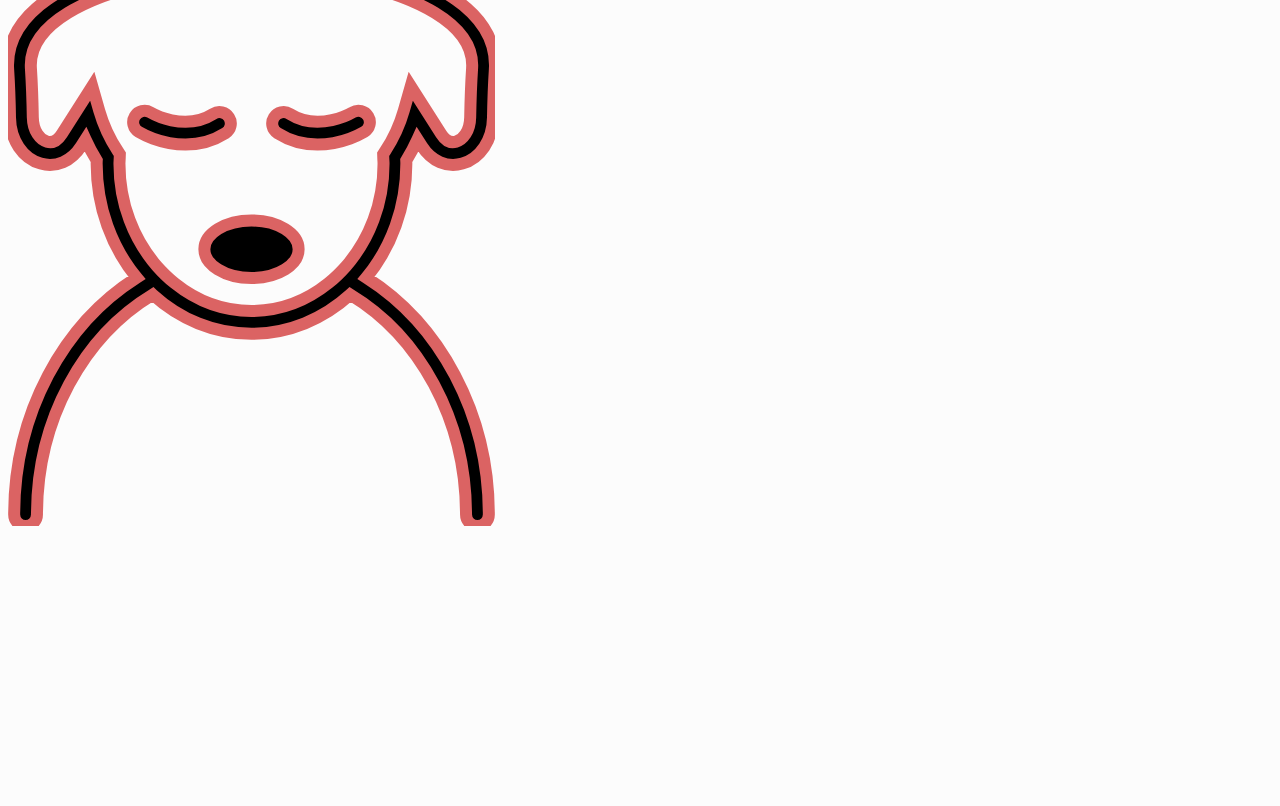
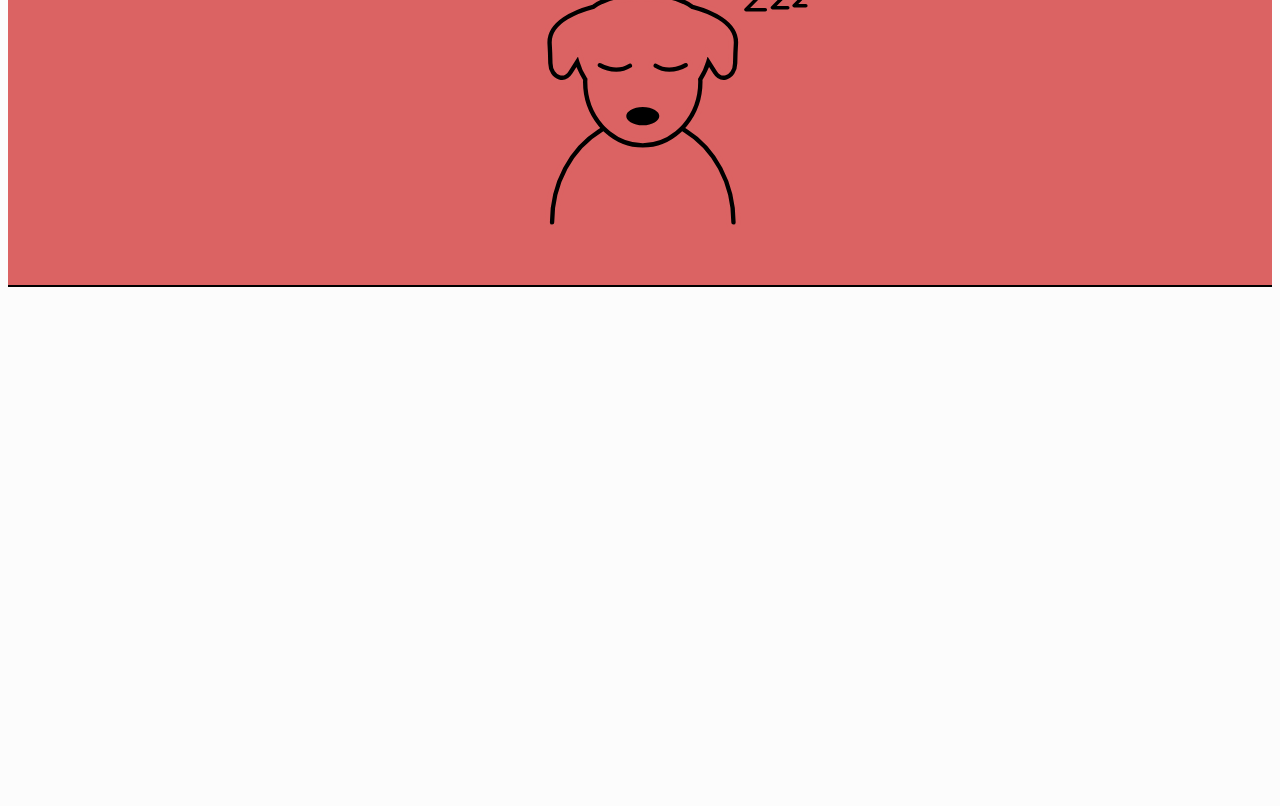
Before and after one commit to kendallawills/Codecademy_PupSpa, a plain HTML site: page index.html in a window 1280 px wide. Shown: the part 251-1057 px from the top of the page. Drawn offline with Linux system fonts and the light colour scheme.

Commit message:
Style Banner

```diff
--- a/resources/style.css
+++ b/resources/style.css
@@ -29,3 +29,30 @@ header {
     font-weight: 700;
     margin: auto;
 }
+
+/* BANNER */
+
+.banner {
+    color: #ffffff;
+    background-color: #db6363;
+    font-family: Poppins;
+    font-size: 3em;
+    font-weight: 300;
+    letter-spacing: 3.7px;
+    grid-column-start: 1;
+    grid-column-end: 7;
+    padding: 3%;
+    /* DELETE BORDER */
+    border-bottom: 2px solid black;
+}
+
+p,
+.banner-content {
+    max-width: 80%;
+    margin: auto;
+}
+
+img {
+    height: 5em;
+    margin-left: 75px;
+}
```
